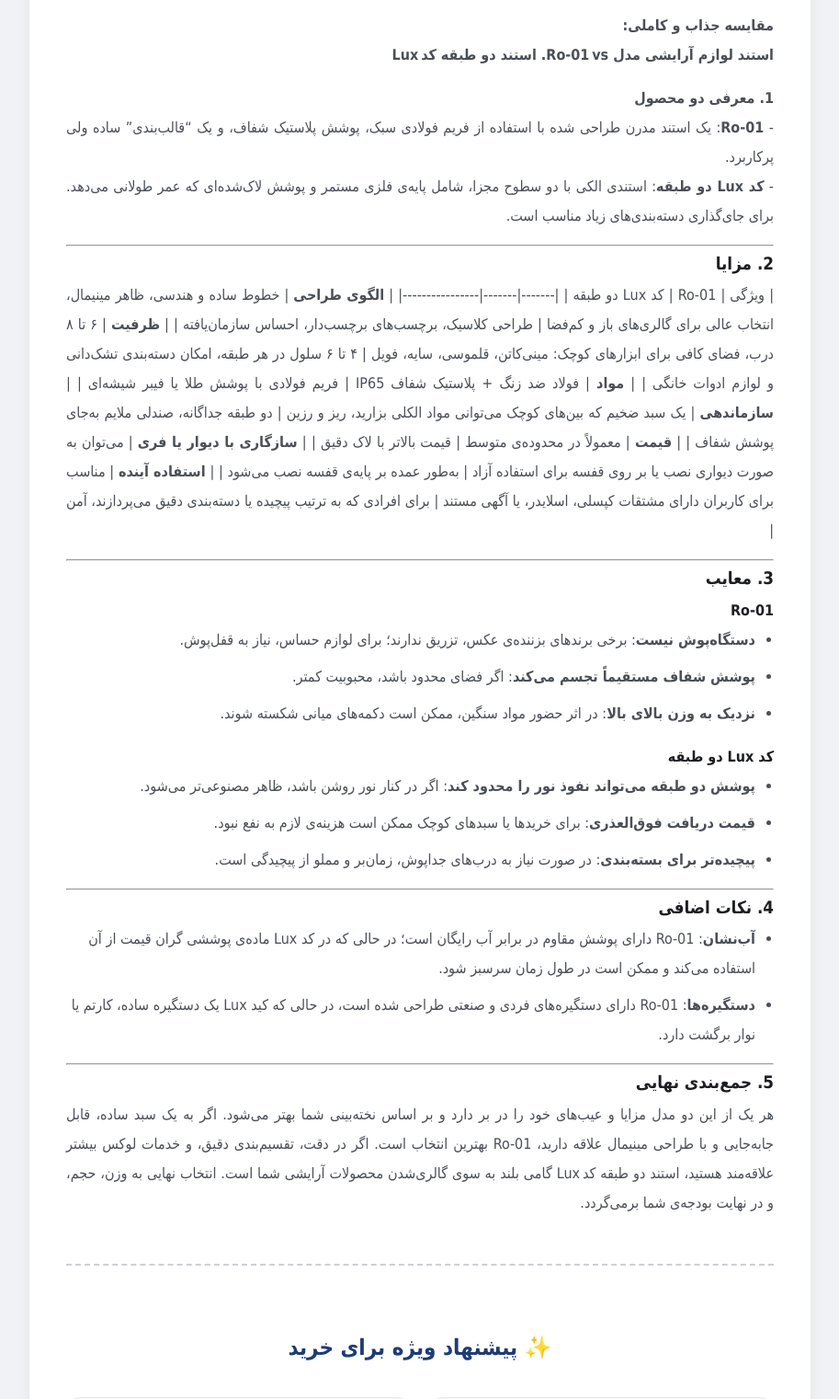
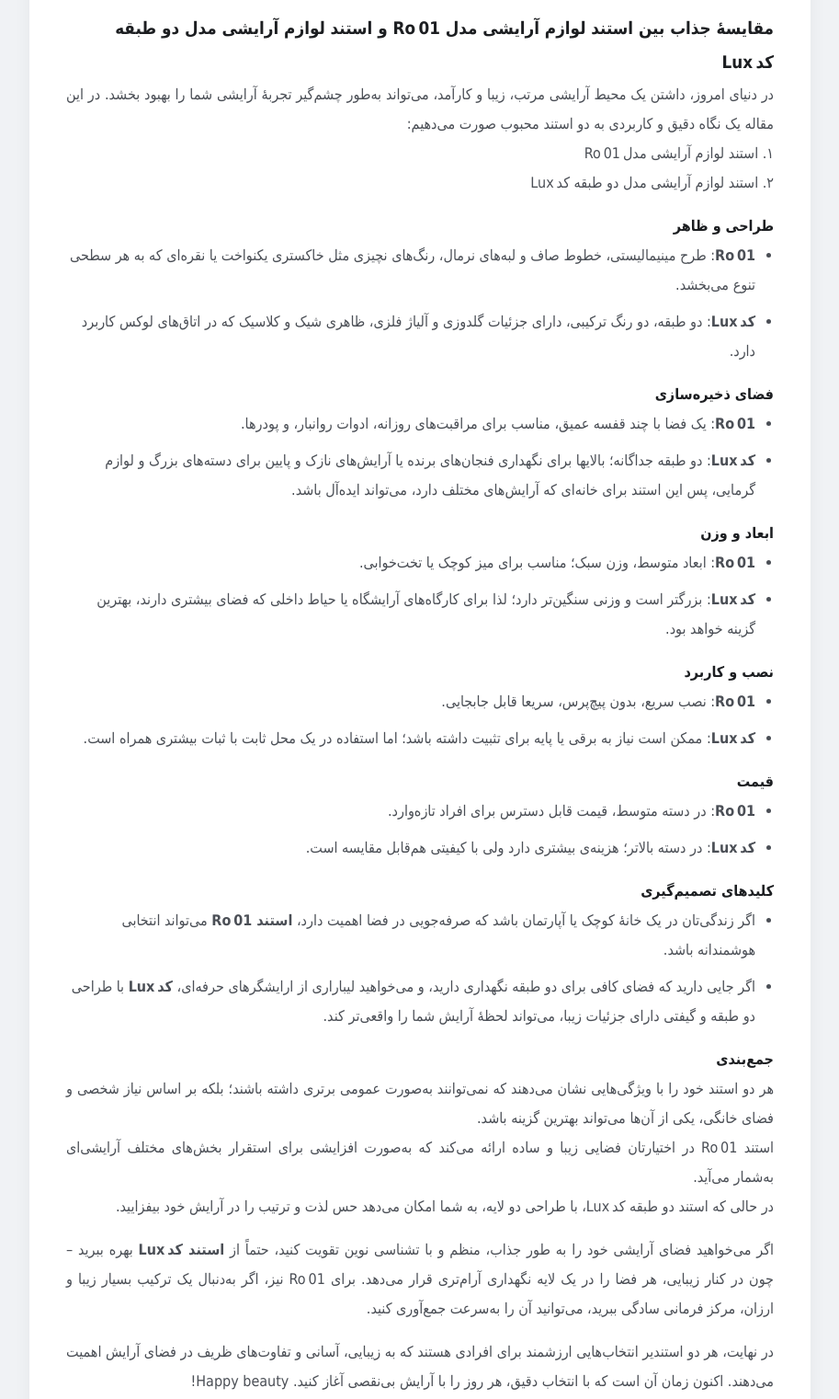
Before and after one commit to saeedheydarsh-spec/shop-blog, a plain HTML site: page لوازم_آرایشی.html in a window 1280 px wide. Shown: the part 140-1661 px from the top of the page at 92% size, without its empty margins (183-1096 px from the left). Drawn offline with Linux system fonts and the light colour scheme; a small style sheet from the web is missing.

Commit message:
Auto update لوازم_آرایشی.html

```diff
--- a/لوازم_آرایشی.html
+++ b/لوازم_آرایشی.html
@@ -32,45 +32,46 @@
 <body>
     <div class="container">
         <a href="index.html" class="back-btn">🔙 بازگشت به فروشگاه</a>
-        <p><strong>مقایسه جذاب و کاملی:<br />
-استند لوازم آرایشی مدل Ro‑01 vs. استند دو طبقه کد Lux</strong></p>
-<p><strong>1. معرفی دو محصول</strong><br />
-- <strong>Ro‑01</strong>: یک استند مدرن طراحی شده با استفاده از فریم فولادی سبک، پوشش پلاستیک شفاف، و یک “قالب‌بندی” ساده ولی پرکاربرد.<br />
-- <strong>کد Lux دو طبقه</strong>: استندی الکی با دو سطوح مجزا، شامل پایه‌ی فلزی مستمر و پوشش لاک‌شده‌ای که عمر طولانی می‌دهد. برای جای‌گذاری دسته‌بندی‌های زیاد مناسب است.</p>
-<hr />
-<h3>2. مزایا</h3>
-<p>| ویژگی | Ro‑01 | کد Lux دو طبقه |
-|-------|-------|----------------|
-| <strong>الگوی طراحی</strong> | خطوط ساده و هندسی، ظاهر مینیمال، انتخاب عالی برای گالری‌های باز و کم‌فضا | طراحی کلاسیک، برچسب‌های برچسب‌دار، احساس سازمان‌یافته |
-| <strong>ظرفیت</strong> | ۶ تا ۸ درب، فضای کافی برای ابزارهای کوچک: مینی‌کاتن، قلموسی، سایه، فویل | ۴ تا ۶ سلول در هر طبقه، امکان دسته‌بندی تشک‌دانی و لوازم ادوات خانگی |
-| <strong>مواد</strong> | فولاد ضد زنگ + پلاستیک شفاف IP65 | فریم فولادی با پوشش طلا یا فیبر شیشه‌ای |
-| <strong>سازماندهی</strong> | یک سبد ضخیم که بین‌های کوچک می‌توانی مواد الکلی بزارید، ریز و رزین | دو طبقه جداگانه، صندلی ملایم به‌جای پوشش شفاف |
-| <strong>قیمت</strong> | معمولاً در محدوده‌ی متوسط | قیمت بالاتر با لاک دقیق |
-| <strong>سازگاری با دیوار یا فری</strong> | می‌توان به صورت دیواری نصب یا بر روی قفسه برای استفاده آزاد | به‌طور عمده بر پایه‌ی قفسه نصب می‌شود |
-| <strong>استفاده آینده</strong> | مناسب برای کاربران دارای مشتقات کپسلی، اسلایدر، یا آگهی مستند | برای افرادی که به ترتیب پیچیده یا دسته‌بندی دقیق می‌پردازند، آمن |</p>
-<hr />
-<h3>3. معایب</h3>
-<h4>Ro‑01</h4>
+        <h3>مقایسهٔ جذاب بین استند لوازم آرایشی مدل Ro 01 و استند لوازم آرایشی مدل دو طبقه کد Lux</h3>
+<p>در دنیای امروز، داشتن یک محیط آرایشی مرتب، زیبا و کارآمد، می‌تواند به‌طور چشم‌گیر تجربهٔ آرایشی شما را بهبود بخشد. در این مقاله یک نگاه دقیق و کاربردی به دو استند محبوب صورت می‌دهیم: <br />
+۱. استند لوازم آرایشی مدل Ro 01<br />
+۲. استند لوازم آرایشی مدل دو طبقه کد Lux  </p>
+<h4>طراحی و ظاهر</h4>
 <ul>
-<li><strong>دستگاه‌پوش نیست</strong>: برخی برندهای بزننده‌ی عکس، تزریق ندارند؛ برای لوازم حساس، نیاز به قفل‌پوش.  </li>
-<li><strong>پوشش شفاف مستقیماً تجسم می‌کند</strong>: اگر فضای محدود باشد، محبوبیت کمتر.  </li>
-<li><strong>نزدیک به وزن بالای بالا</strong>: در اثر حضور مواد سنگین، ممکن است دکمه‌های میانی شکسته شوند.</li>
+<li><strong>Ro 01</strong>: طرح مینیمالیستی، خطوط صاف و لبه‌های نرمال، رنگ‌های نچیزی مثل خاکستری یکنواخت یا نقره‌ای که به هر سطحی تنوع می‌بخشد.  </li>
+<li><strong>کد Lux</strong>: دو طبقه، دو رنگ ترکیبی، دارای جزئیات گلدوزی و آلیاژ فلزی، ظاهری شیک و کلاسیک که در اتاق‌های لوکس کاربرد دارد.</li>
 </ul>
-<h4>کد Lux دو طبقه</h4>
+<h4>فضای ذخیره‌سازی</h4>
 <ul>
-<li><strong>پوشش دو طبقه می‌تواند نفوذ نور را محدود کند</strong>: اگر در کنار نور روشن باشد، ظاهر مصنوعی‌تر می‌شود.  </li>
-<li><strong>قیمت دریافت فوق‌العذری</strong>: برای خرید‌ها یا سبدهای کوچک ممکن است هزینه‌ی لازم به نفع نبود.  </li>
-<li><strong>پیچیده‌تر برای بسته‌بندی</strong>: در صورت نیاز به درب‌های جداپوش، زمان‌بر و مملو از پیچیدگی است.  </li>
+<li><strong>Ro 01</strong>: یک فضا با چند قفسه عمیق، مناسب برای مراقبت‌های روزانه، ادوات روانبار، و پودرها.  </li>
+<li><strong>کد Lux</strong>: دو طبقه جداگانه؛ بالایها برای نگهداری فنجان‌های برنده یا آرایش‌های نازک و پایین برای دسته‌های بزرگ و لوازم گرمایی، پس این استند برای خانه‌ای که آرایش‌های مختلف دارد، می‌تواند ایده‌آل باشد.</li>
 </ul>
-<hr />
-<h3>4. نکات اضافی</h3>
+<h4>ابعاد و وزن</h4>
 <ul>
-<li><strong>آب‌نشان</strong>: Ro‑01 دارای پوشش مقاوم در برابر آب رایگان است؛ در حالی که در کد Lux ماده‌ی پوششی گران قیمت از آن استفاده می‌کند و ممکن است در طول زمان سرسبز شود.  </li>
-<li><strong>دستگیره‌ها</strong>: Ro‑01 دارای دستگیره‌های فردی و صنعتی طراحی شده است، در حالی که کید Lux یک دستگیره ساده، کارتم یا نوار برگشت دارد.  </li>
+<li><strong>Ro 01</strong>: ابعاد متوسط، وزن سبک؛ مناسب برای میز کوچک یا تخت‌خوابی.  </li>
+<li><strong>کد Lux</strong>: بزرگتر است و وزنی سنگین‌تر دارد؛ لذا برای کارگاه‌های آرایشگاه یا حیاط داخلی که فضای بیشتری دارند، بهترین گزینه خواهد بود.</li>
 </ul>
-<hr />
-<h3>5. جمع‌بندی نهایی</h3>
-<p>هر یک از این دو مدل مزایا و عیب‌های خود را در بر دارد و بر اساس نخته‌بینی شما بهتر می‌شود. اگر به یک سبد ساده، قابل جابه‌جایی و با طراحی مینیمال علاقه دارید، Ro‑01 بهترین انتخاب است. اگر در دقت، تقسیم‌بندی دقیق، و خدمات لوکس بیشتر علاقه‌مند هستید، استند دو طبقه کد Lux گامی بلند به سوی گالری‌شدن محصولات آرایشی شما است. انتخاب نهایی به وزن، حجم، و در نهایت بودجه‌ی شما برمی‌گردد.</p>
+<h4>نصب و کاربرد</h4>
+<ul>
+<li><strong>Ro 01</strong>: نصب سریع، بدون پیچ‌پرس، سریعا قابل جابجایی.  </li>
+<li><strong>کد Lux</strong>: ممکن است نیاز به برقی یا پایه برای تثبیت داشته باشد؛ اما استفاده در یک محل ثابت با ثبات بیشتری همراه است.</li>
+</ul>
+<h4>قیمت</h4>
+<ul>
+<li><strong>Ro 01</strong>: در دسته متوسط، قیمت قابل دسترس برای افراد تازه‌وارد.  </li>
+<li><strong>کد Lux</strong>: در دسته بالاتر؛ هزینه‌ی بیشتری دارد ولی با کیفیتی هم‌قابل مقایسه است.</li>
+</ul>
+<h4>کلید‌های تصمیم‌گیری</h4>
+<ul>
+<li>اگر زندگی‌تان در یک خانهٔ کوچک یا آپارتمان باشد که صرفه‌جویی در فضا اهمیت دارد، <strong>استند Ro 01</strong> می‌تواند انتخابی هوشمندانه باشد.  </li>
+<li>اگر جایی دارید که فضای کافی برای دو طبقه نگهداری دارید، و می‌خواهید لیباراری از ارایشگرهای حرفه‌ای، <strong>کد Lux</strong> با طراحی دو طبقه و گیفتی دارای جزئیات زیبا، می‌تواند لحظهٔ آرایش شما را واقعی‌تر کند.</li>
+</ul>
+<h4>جمع‌بندی</h4>
+<p>هر دو استند خود را با ویژگی‌هایی نشان می‌دهند که نمی‌توانند به‌صورت عمومی برتری داشته باشند؛ بلکه بر اساس نیاز شخصی و فضای خانگی، یکی از آن‌ها می‌تواند بهترین گزینه باشد.<br />
+استند Ro 01 در اختیارتان فضایی زیبا و ساده ارائه می‌کند که به‌صورت افزایشی برای استقرار بخش‌های مختلف آرایشی‌ای به‌شمار می‌آید.<br />
+در حالی که استند دو طبقه کد Lux، با طراحی دو لایه، به شما امکان می‌دهد حس لذت و ترتیب را در آرایش خود بیفزایید.</p>
+<p>اگر می‌خواهید فضای آرایشی خود را به طور جذاب، منظم و با تشناسی نوین تقویت کنید، حتماً از <strong>استند کد Lux</strong> بهره ببرید – چون در کنار زیبایی، هر فضا را در یک لایه نگهداری آرام‌تری قرار می‌دهد. برای Ro 01 نیز، اگر به‌دنبال یک ترکیب بسیار زیبا و ارزان، مرکز فرمانی سادگی ببرید، می‌توانید آن را به‌سرعت جمع‌آوری کنید.  </p>
+<p>در نهایت، هر دو استند‌یر انتخاب‌هایی ارزشمند برای افرادی هستند که به زیبایی، آسانی و تفاوت‌های ظریف در فضای آرایش اهمیت می‌دهند. اکنون زمان آن است که با انتخاب دقیق، هر روز را با آرایش بی‌نقصی آغاز کنید. Happy beauty!</p>
                 <div class="products-section">
                     <h2 class="products-title">✨ پیشنهاد ویژه برای خرید</h2>
                     <div class="products-grid">
```
